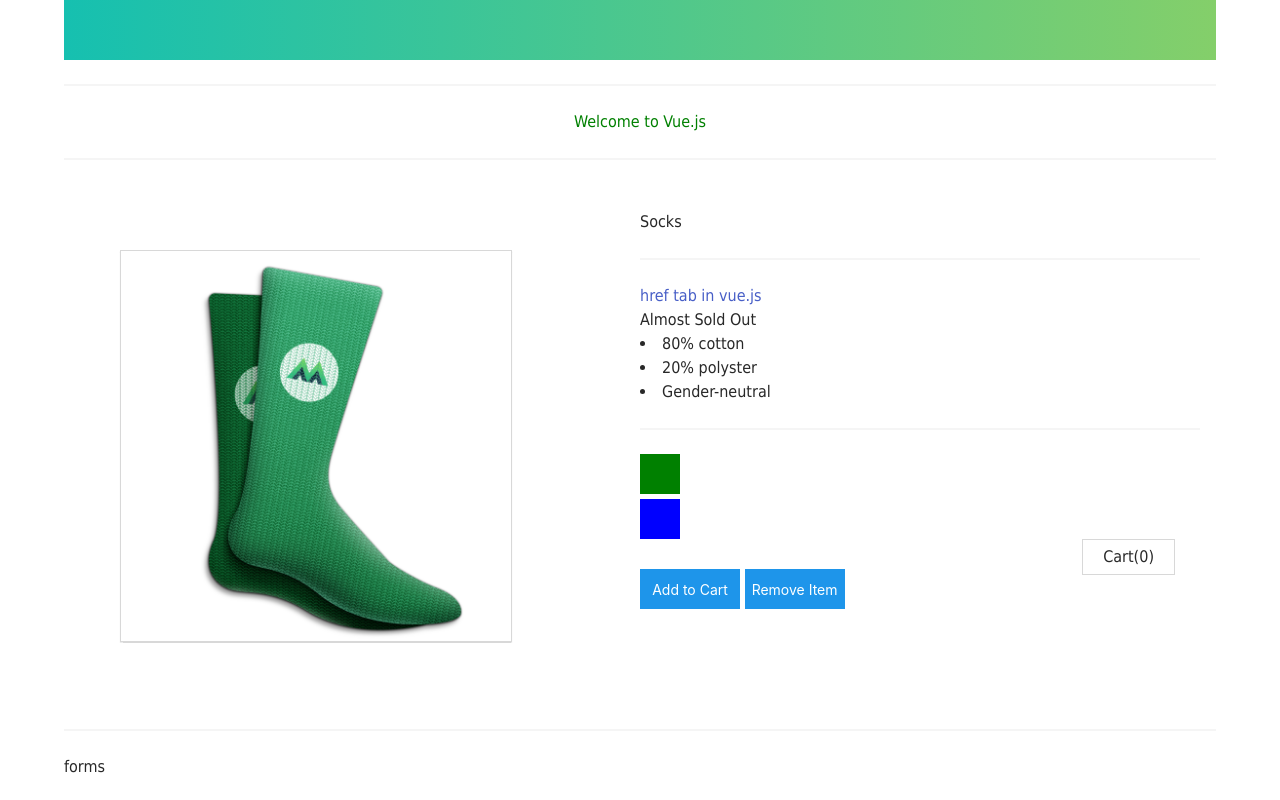
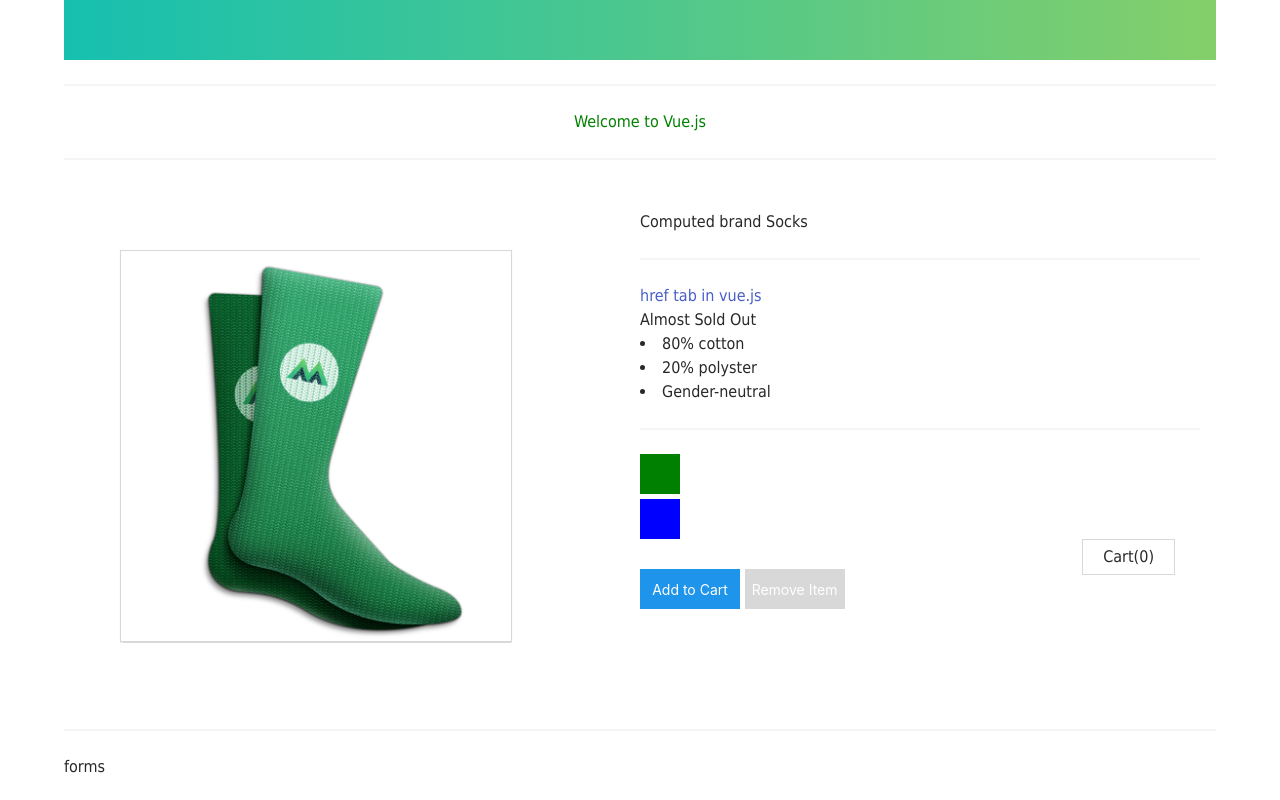
Before and after one commit to karamsetty09/vue2, a website: page vue/index.html in a window 1280 px wide. Shown: the top 800 px of the page. Drawn offline with nearby package versions, Linux system fonts and the light colour scheme.

Commit message:
Disabling Remove Item by using computed property.

```diff
--- a/vue/index.html
+++ b/vue/index.html
@@ -31,7 +31,7 @@
         </div>
 
         <div class="product-info">
-            <h1>{{product}}</h1>
+            <h1>{{title}}</h1>
             <hr></hr>
             <a :href="link" target="_blank">href tab in vue.js</a>
             <p v-if="inventory > 10">In Stock</p>
@@ -54,7 +54,10 @@
             Add to Cart
             </button>
 
-            <button v-on:click="removeFromCart">
+            <button v-on:click="removeFromCart"
+            :disabled="!inCart"
+            :class="{ disabledButton: !inCart }"
+            >
             Remove Item
             </button>
 
--- a/vue/main.js
+++ b/vue/main.js
@@ -332,6 +332,7 @@ new Vue({
         showModal: false, // Used for communication between two components
         showModel: false,
         couponApplied: false,
+        brand: 'Computed brand',
         product: 'Socks',
         inStock: true,
         image: './assets/vmSocks-green-onWhite.jpeg',
@@ -366,6 +367,14 @@ new Vue({
             this.image = variantImage
         }
     },
+    computed:{
+        title(){
+            return this.brand + ' ' + this.product;
+        },
+        inCart(){
+            return this.cart==0 ? false : true ;
+        }
+    },
     created(){
         Event.$on('applied', () => alert('Handling it!'));
     }
```
